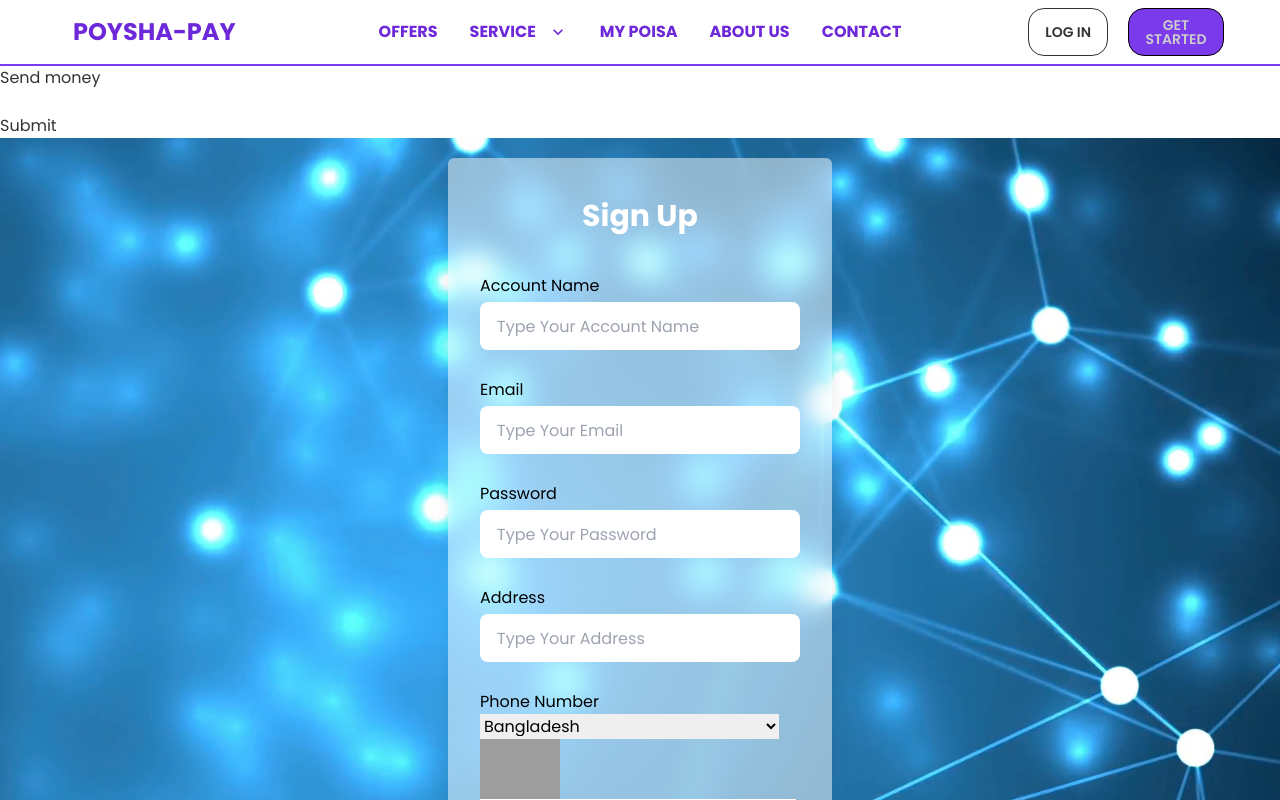
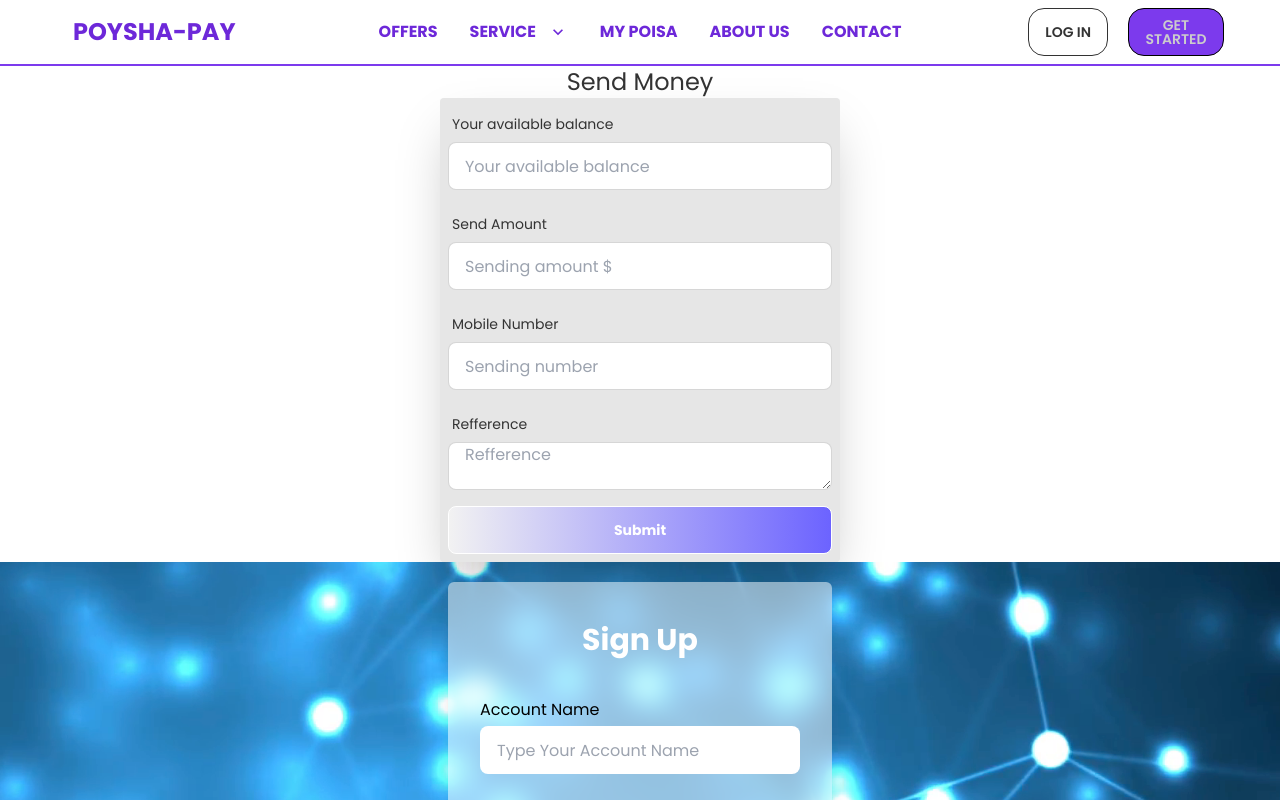
Before and after one commit to grnisna/POYSHA-pay, a React (Create React App) app: page /SignUp in a window 1280 px wide. Shown: the top 800 px of the page. Built offline with nearby package versions, Linux system fonts and the light colour scheme; no server answers; grey boxes are pictures that could not be loaded.

Commit message:
send money backed is connected

```diff
--- a/package.json
+++ b/package.json
@@ -19,6 +19,7 @@
     "react-phone-number-input": "^3.2.5",
     "react-router-dom": "^6.3.0",
     "react-scripts": "5.0.1",
+    "react-toastify": "^9.0.7",
     "web-vitals": "^2.1.4"
   },
   "scripts": {
--- a/src/components/Auth/SignUp/SignUp.js
+++ b/src/components/Auth/SignUp/SignUp.js
@@ -19,17 +19,52 @@ const SignUp = () => {
         error,
     ] = useCreateUserWithEmailAndPassword(auth);
 
-    const onSubmit = data => {
-        createUserWithEmailAndPassword(data.email, data.password);
+    // const onSubmit = data => {
+    //     createUserWithEmailAndPassword(data.email, data.password);
+    //     console.log(data);
+
+
+    // };
+
+    const onSubmit = (data) => {
+        console.log(data)
+        const newData = {
+            name: data.name,
+            email: data.email,
+            password: data.password,
+            address: data.address,
+            phone: data.phone,
+            balance: 1000
+        }
+        console.log(newData)
+        const url = `http://localhost:5000/users`;
+
+        fetch(url, {
+
+            method: 'POST',
+            headers: {
+                'content-type': 'application/json'
+            },
+            body: JSON.stringify(newData)
+        })
+            .then(res => res.json())
+            .then(result => {
+                console.log(result)
+            })
     };
+
+
+
+
 
     const navigate = useNavigate();
 
-    useEffect( ()=>{
-        if(user){
+    useEffect(() => {
+        if (user) {
+
             navigate('/');
         }
-    } ,[navigate,user])
+    }, [navigate, user])
 
 
 
@@ -74,8 +109,6 @@ const SignUp = () => {
 
                     <input className='mt-7 bg-white bg-opacity-30 hover:bg-opacity-80 transition duration-500 rounded-md shadow-sm p-3 w-full font-semibold cursor-pointer' type="submit" value="REGISTER" />
 
-
-
                 </form>
 
                 <p className='pt-3 text-white'>Already have a Account ? <span className='text-blue-500 pointer '> <Link to="/login" >Please login</Link> </span> </p>
--- a/src/components/Dashboard/Shared/SendMoney.js
+++ b/src/components/Dashboard/Shared/SendMoney.js
@@ -1,25 +1,137 @@
 import React from 'react';
 import { useForm } from "react-hook-form";
+import Button from '../../SharedCompo/Button';
 
 const SendMoney = () => {
     const { register, formState: { errors }, handleSubmit } = useForm();
 
-    const onSubmit = (data) => console.log(data);
+
+    const onSubmit = (data) => {
+        const url = `http://localhost:5000/sendMoney`;
+        fetch(url, {
+            method: 'POST',
+            headers: {
+                'content-type': 'application/json'
+            },
+            body: JSON.stringify(data)
+        })
+            .then(res => res.json())
+            .then(result => {
+                console.log(result)
+            })
+    };
+
+
+
+
     return (
-        <div>
-            <h2>Send money</h2>
-            <form onSubmit={handleSubmit(onSubmit)}>
-                <input {...register("firstName", { required: true })} />
-                {errors.firstName?.type === 'required' && "First name is required"}
+        <div className=''>
+            <h2 className='text-center text-2xl'>Send Money</h2>
+            <div className='flex items-center justify-center'>
+                <form className='bg-base-200 shadow-2xl py-2 px-2 rounded' onSubmit={handleSubmit(onSubmit)}>
 
-                <input {...register("lastName", { required: true })} />
-                {errors.lastName && <p>Last name is required</p>}
+                    <div class="form-control w-96">
+                        <label class="label">
+                            <span class="label-text">Your available balance</span>
+                        </label>
+                        <input id='balance' type=
+                            "number" placeholder="Your available balance"
+                            class="input input-bordered w-96"
+                            {...register("balance", {
+                                required: {
+                                    value: true,
+                                    // message: 'Amount is reqiured'
+                                },
+                                pattern: {
+                                    value: /^[0-9]+$/,
+                                    // message: 'Provide valid Amount'
+                                }
+                            })}
+                        />
+                        <label class="label">
+                            {errors.yourBalance?.type === 'required' && <span class="label-text-alt text-red-500">{errors.yourBalance.message}</span>}
+                            {errors.yourBalance?.type === 'pattern' && <span class="label-text-alt text-red-500">{errors.yourBalance.message}</span>}
 
-                <input {...register("mail", { required: "Email Address is required" })} />
-                <p>{errors.mail?.message}</p>
+                        </label>
+                    </div>
+                    <div class="form-control w-96">
+                        <label class="label">
+                            <span class="label-text">Send Amount</span>
+                        </label>
+                        <input id='sendAmount' type=
+                            "number" placeholder="Sending amount $"
+                            class="input input-bordered w-96"
+                            {...register("sendAmount", {
+                                // required: {
+                                //     value: true,
+                                //     message: 'Sending amount is reqiured'
+                                // },
+                                pattern: {
+                                    value: /^[0-9]+$/,
+                                    message: 'Provide valid sending amount'
+                                }
+                            })}
+                        />
+                        <label class="label">
+                            {errors.sendAmount?.type === 'required' && <span class="label-text-alt text-red-500">{errors.sendAmount.message}</span>}
+                            {errors.sendAmount?.type === 'pattern' && <span class="label-text-alt text-red-500">{errors.sendAmount.message}</span>}
 
-                <input type="submit" />
-            </form>
+                        </label>
+                    </div>
+                    <div class="form-control w-96">
+                        <label class="label">
+                            <span class="label-text">Mobile Number</span>
+                        </label>
+                        <input id='sendNumber' type=
+                            "number" placeholder="Sending number"
+                            class="input input-bordered w-96"
+                            {...register("sendNumber", {
+                                // required: {
+                                //     value: true,
+                                //     message: 'Sending number is reqiured'
+                                // },
+                                pattern: {
+                                    value: /^[0-9]+$/,
+                                    message: 'Provide valid sending number'
+                                }
+                            })}
+                        />
+                        <label class="label">
+                            {errors.sendNumber?.type === 'required' && <span class="label-text-alt text-red-500">{errors.sendNumber.message}</span>}
+                            {errors.sendNumber?.type === 'pattern' && <span class="label-text-alt text-red-500">{errors.sendNumber.message}</span>}
+
+                        </label>
+                    </div>
+                    <div class="form-control w-96">
+                        <label class="label">
+                            <span class="label-text">Refference</span>
+                        </label>
+                        <textarea id='refference' type=
+                            "text" placeholder="Refference"
+                            class="input input-bordered w-96"
+                            {...register("refference", {
+                                // required: {
+                                //     value: true,
+                                //     message: 'Refference is reqiured'
+                                // },
+                                // pattern: {
+                                //     value: /[A-Za-z]{10}/,
+                                //     message: 'Provide valid Refference'
+                                // }
+                            })}
+                        />
+                        <label class="label">
+                            {errors.refference?.type === 'required' && <span class="label-text-alt text-red-500">{errors.refference.message}</span>}
+                            {errors.refference?.type === 'pattern' && <span class="label-text-alt text-red-500">{errors.refference.message}</span>}
+
+                        </label>
+                    </div>
+                    {/* <input type="submit" /> */}
+
+                    <Button id="restBalance" className='w-96'><input type="submit" /></Button>
+
+                </form>
+            </div>
         </div>
     );
 };
--- /dev/null
+++ b/src/components/SharedCompo/Button.js
@@ -0,0 +1,9 @@
+import React from 'react';
+
+const Button = ({ children }) => {
+    return (
+        <div className="btn  w-96 uppercase text-white font-bold bg-gradient-to-r from-secondary to-primary">{children}</div>
+    );
+};
+
+export default Button;
```
Also changed, not shown: 1 other file (tests, documents, lock files or other folders).
